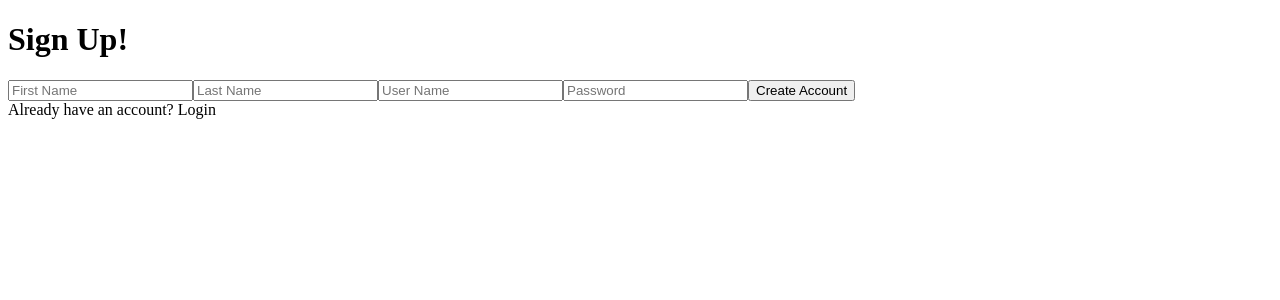
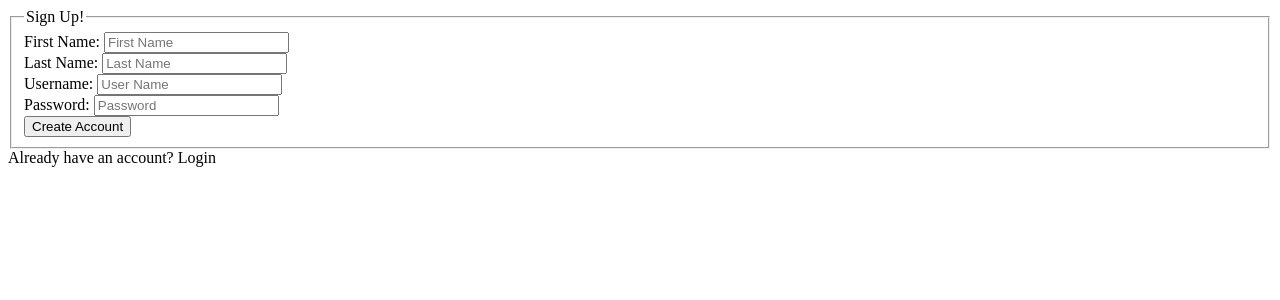
Before and after one commit to RouanThompson/frontend_vlog, a React (Create React App) app: page /signup in a window 1280 px wide. Shown: the top 300 px of the page. Built offline with nearby package versions, Linux system fonts and the light colour scheme.

Commit message:
added labels to form control &  changed form to fieldset

```diff
--- a/src/components/SignUp.js
+++ b/src/components/SignUp.js
@@ -55,15 +55,29 @@ class SignUp extends React.Component{
 
         return(
             <>
-                <form onSubmit={this.handleSubmit} >
-                    <h1>Sign Up!</h1>
-                    <input name="firstName" placeholder="First Name" value={this.state.firstName} onChange={this.handleChange}/>
-                    <input name="lastName" placeholder="Last Name" value={this.state.lastName} onChange={this.handleChange} />
-                    <input name="username" placeholder="User Name" value={this.state.username} onChange={this.handleChange} />
+                <fieldset onSubmit={this.handleSubmit} >
+                    {/* fieldset tag groups field controls together and has line around them to show they are grouped*/}
+                    {/* form controls are tags used to gather user input */}
+                    {/* fieldset lines can be changed with CSS */}
+                    <legend>Sign Up!</legend>
+                    {/* legend tag is used as caption of the purpose of the group form controls */}
+                    <label for="firstname">First Name: <input id="firstname" type="text" name="firstName" placeholder="First Name" value={this.state.firstName} onChange={this.handleChange} required/> </label>
+                    {/* label tags are being used for the vision impaired user */}
+                    {/* the for attribute use the id attribute value of the form control it is labeling*/}
+                    <br />
+                    {/* elements with no words between open and closing tags are empty elements*/}
+                    <label for="lastname">Last Name: <input id="lastname" type="text" name="lastName" placeholder="Last Name" value={this.state.lastName} onChange={this.handleChange} required/> </label>
+                    <br />
+                    <label for="username">Username: <input id="username" type="text" name="username" placeholder="User Name" value={this.state.username} onChange={this.handleChange} required/> </label>
                     {/* <input name="email" placeholder="email" /> */}
-                    <input name="password" placeholder="Password" value={this.state.password} onChange={this.handleChange} />
+                    <br />
+                    <label for="password">Password: <input id="password" type="password" name="password" placeholder="Password" value={this.state.password} onChange={this.handleChange} required/></label>
+                    {/* type attribute set to password hides the input in the password field when the user types */}
+                    {/* ...this does not make the password secure when the form is submit */}
+                    <br />
                     <button> Create Account </button>
-                </form>
+                    {/* button does not need type attribut to be set to submit */}
+                </fieldset>
                 <div>
                     Already have an account? Login
                 </div>
```
